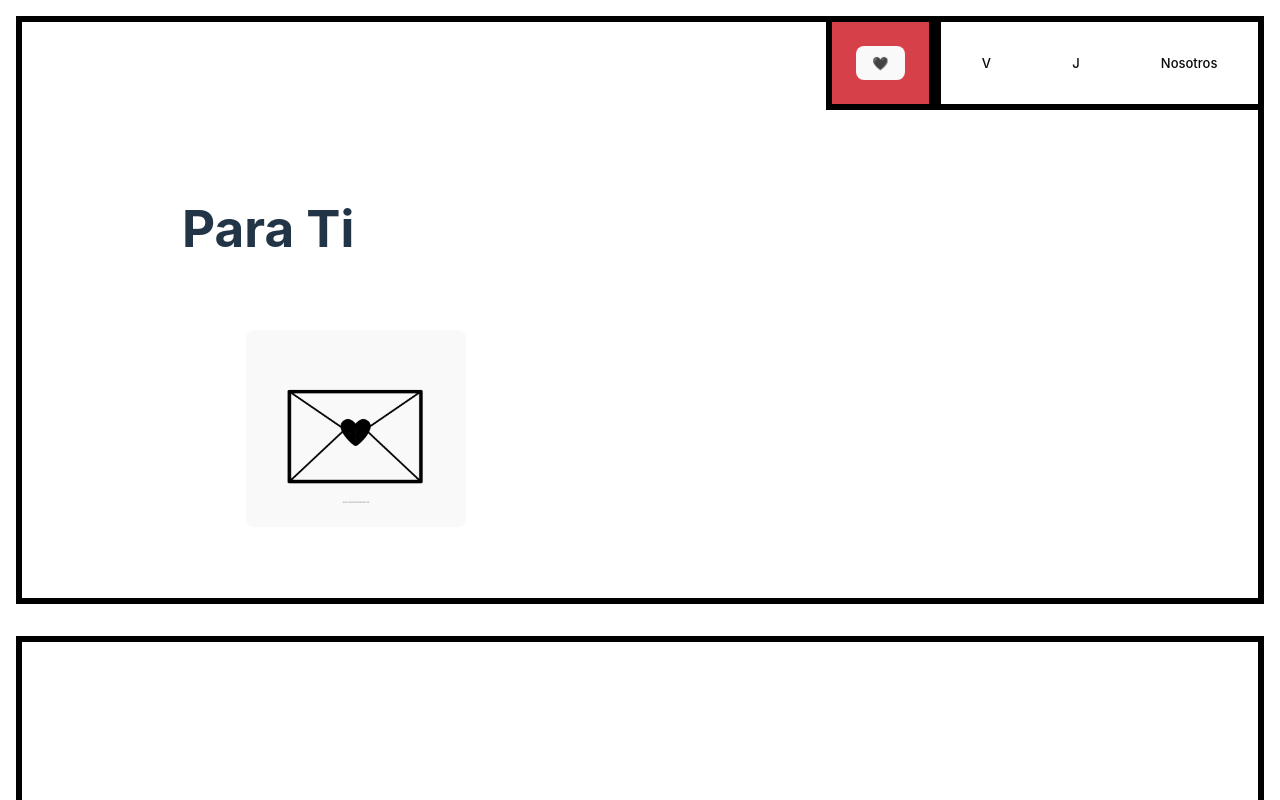
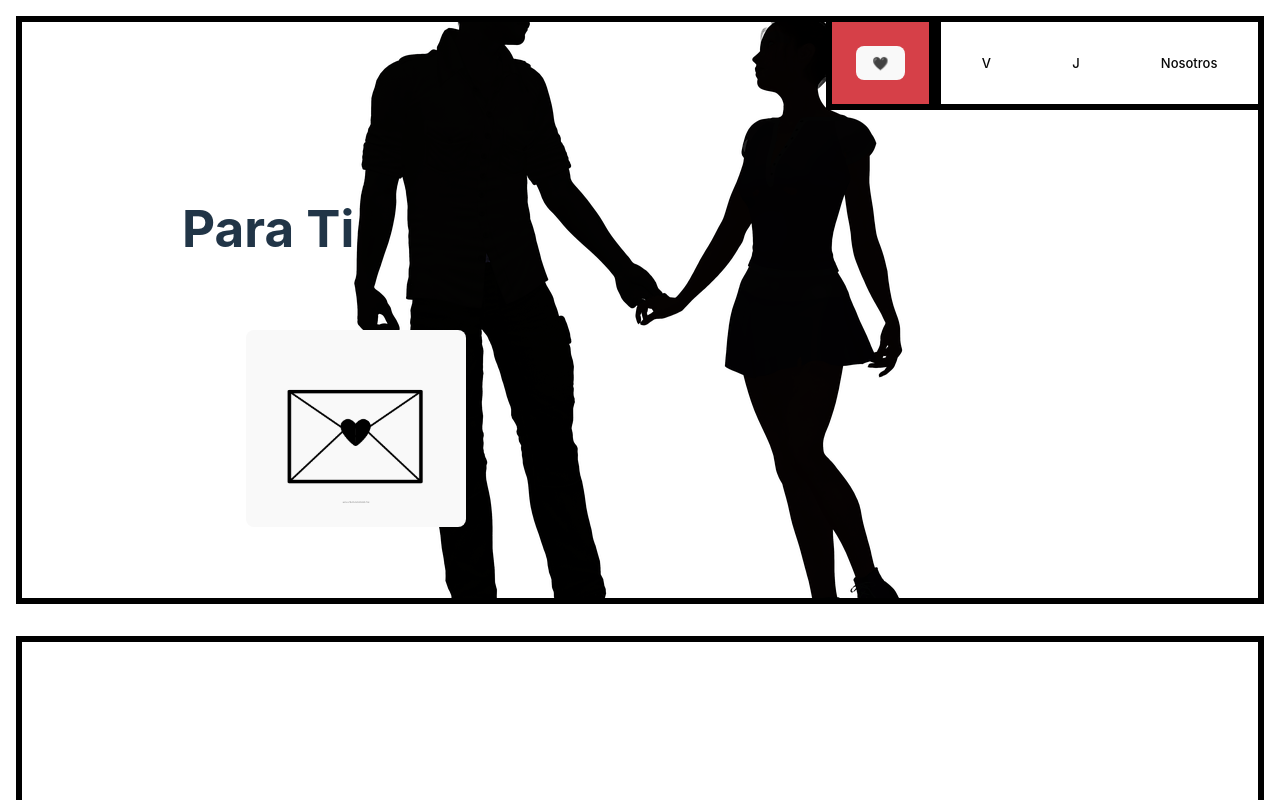
Before and after one commit to jMontoyaGiraldo/Valeutrite, a React (Vite) app in the folder client/: page / in a window 1280 px wide. Shown: the top 800 px of the page. Built offline with nearby package versions, Linux system fonts and the light colour scheme.

Commit message:
hufheufh

```diff
--- a/client/src/components/landing/Landing.module.css
+++ b/client/src/components/landing/Landing.module.css
@@ -6,7 +6,7 @@
     width: auto;
     height: inherit;
     margin: 1rem;
-    /* background-image: url('couple.png'); */
+    background-image: url('couple.png');
     background-position: center;
     background-repeat: no-repeat;
 
```
